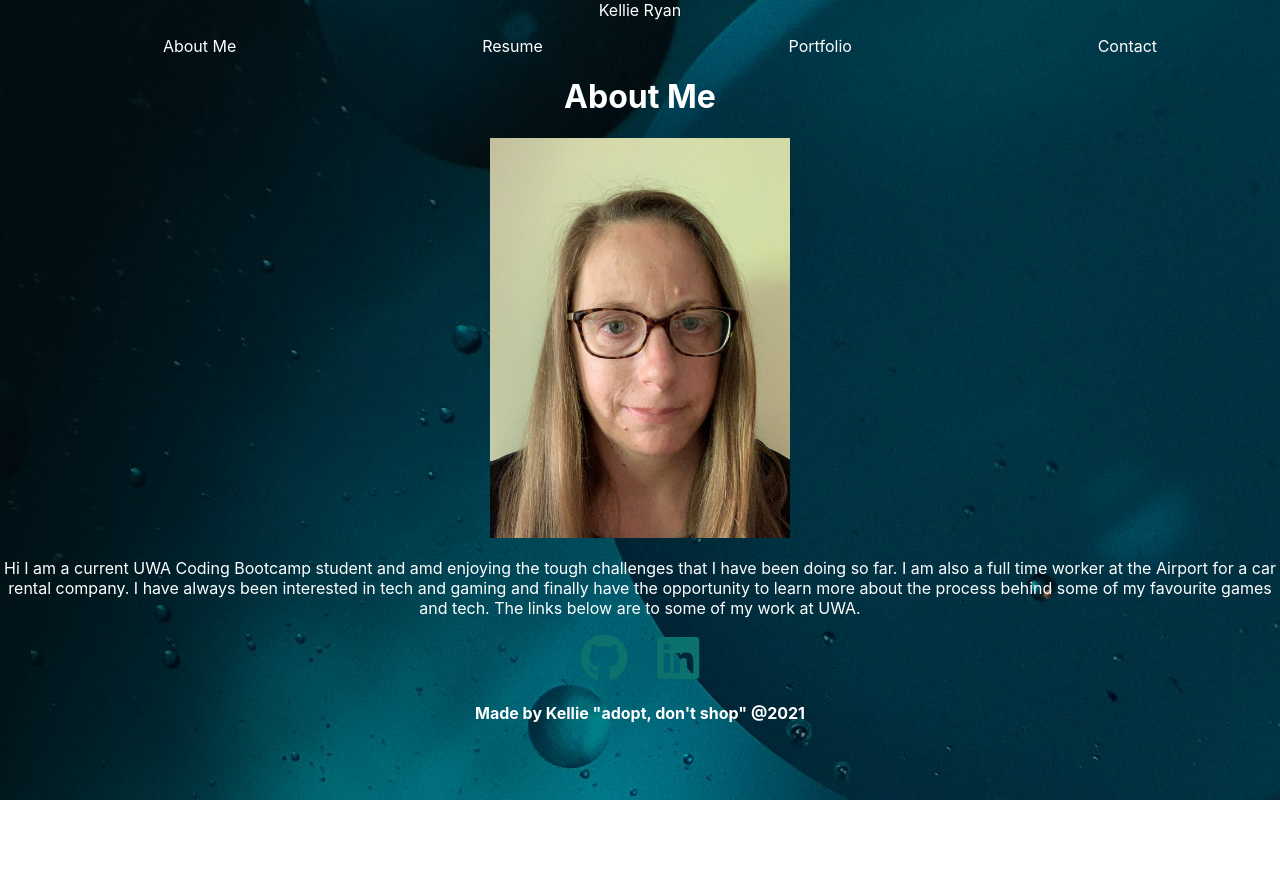
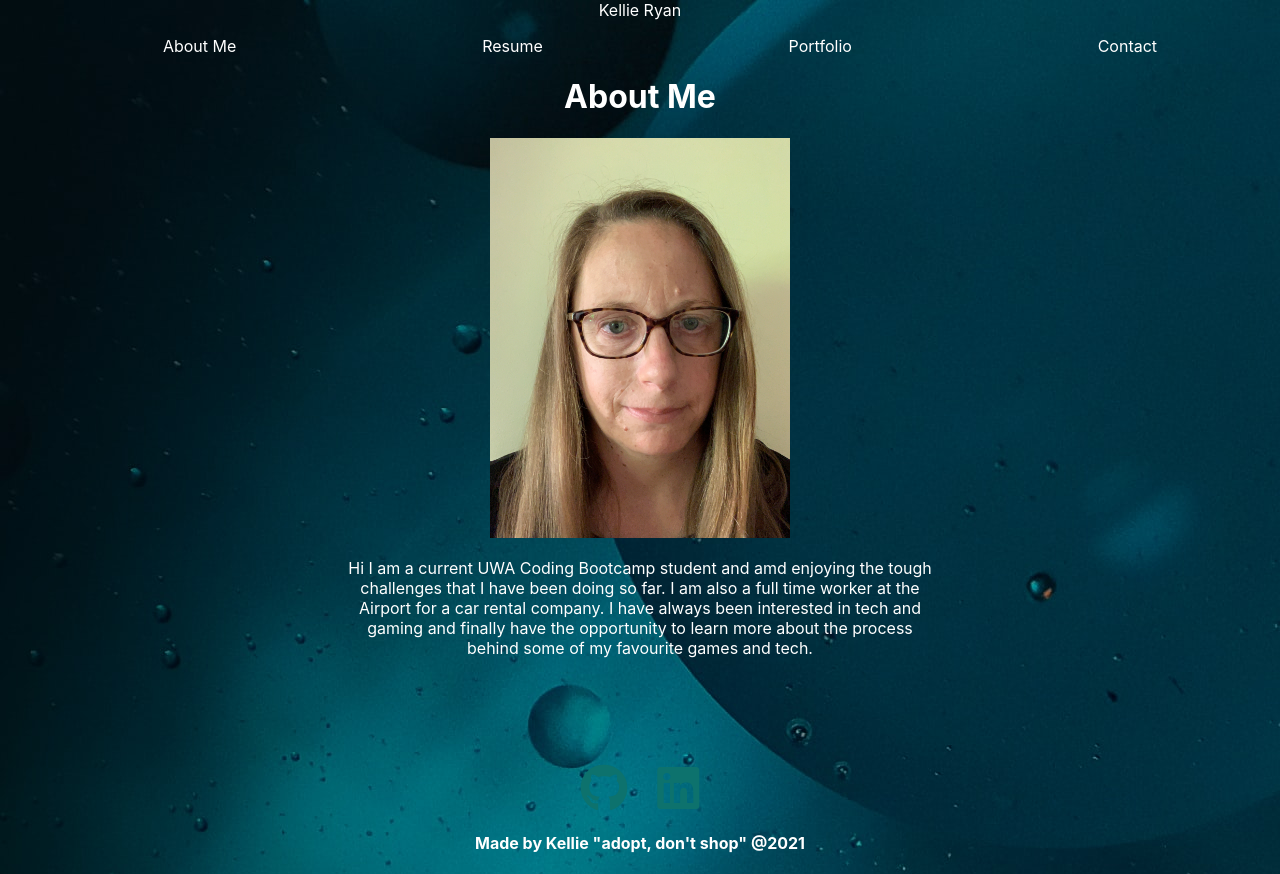
Before and after one commit to Kel03-byte/react-profile, a React (Create React App) app in the folder my-profile/: page / in a window 1280 px wide. Before the commit the page ends 800 px from the top, so only its background shows below. Built offline with nearby package versions, Linux system fonts and the light colour scheme.

Commit message:
Updated About Me section

```diff
--- a/my-profile/src/App.css
+++ b/my-profile/src/App.css
@@ -19,9 +19,18 @@ ul {
   color:rgb(218, 91, 196);
 }
 
+#about {
+   display: flex;
+  justify-content: center;
+}
+
 #headshot {
   width: 300px;
   height: 400px;
+}
+
+#about-text {
+  max-width: 600px;
 }
 
 #project {
@@ -46,6 +55,7 @@ ul {
 }
 
 #footer {
+  padding-top: 90px;
   display: flex;
   justify-content: center;
 }
--- a/my-profile/src/components/pages/about.js
+++ b/my-profile/src/components/pages/about.js
@@ -7,15 +7,14 @@ export default function About() {
         <div>
             <h1 id="header1">About Me</h1>
             <img id="headshot" src={Image} alt="Headshot of a lady"></img>
-            <div id="about-me">
-                <p>
+            <div id="about">
+                <p id="about-text">
                     Hi I am a current UWA Coding Bootcamp student and amd enjoying
                     the tough challenges that I have been doing so far. I am also a
                     full time worker at the Airport for a car rental company. I have
                     always been interested in tech and gaming and finally have the
                     opportunity to learn more about the process behind some of my favourite
-                    games and tech. The links below are to
-                    some of my work at UWA.
+                    games and tech.
                 </p>
             </div>
         </div>
```
